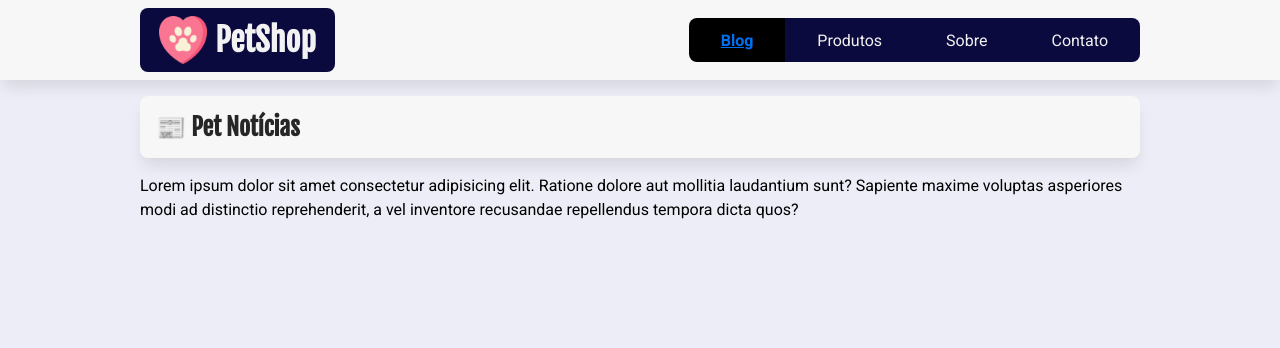
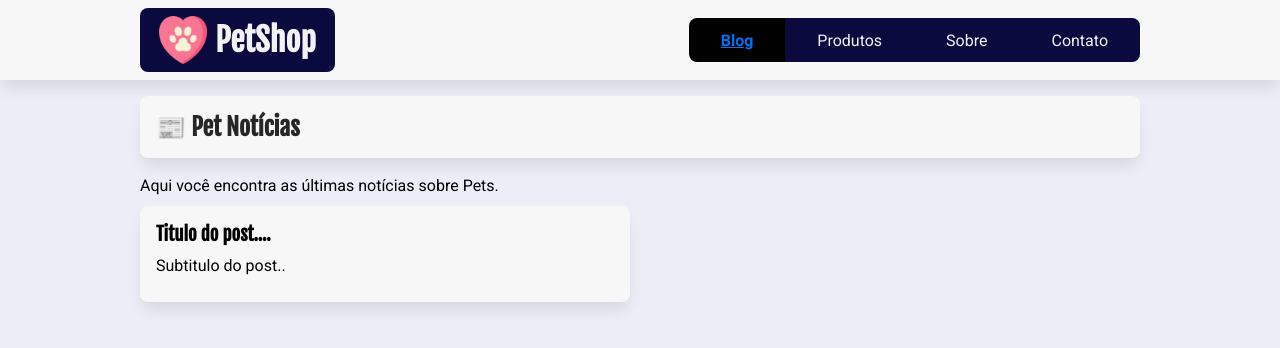
Before and after one commit to VanessaBaldin1/petshop, a Next.js app: page / in a window 1280 px wide. Shown: the top 348 px of the page. Built offline with nearby package versions, Linux system fonts and the light colour scheme.

Commit message:
Cria componente ListaPost e estilização do module.css

```diff
--- a/src/app/page.tsx
+++ b/src/app/page.tsx
@@ -1,3 +1,5 @@
+//src/app/page.tsx
+import ListaPosts from "@/components/ListaPosts";
 import estilos from "./page.module.css";
 
 export default function Home() {
@@ -5,12 +7,9 @@ export default function Home() {
     <section className={estilos.conteudo}>
       <h2>Pet Notícias</h2>
 
-      <p>
-        Lorem ipsum dolor sit amet consectetur adipisicing elit. Ratione dolore
-        aut mollitia laudantium sunt? Sapiente maxime voluptas asperiores modi
-        ad distinctio reprehenderit, a vel inventore recusandae repellendus
-        tempora dicta quos?
-      </p>
+      <p>Aqui você encontra as últimas notícias sobre Pets.</p>
+
+      <ListaPosts />
     </section>
   );
 }
--- /dev/null
+++ b/src/components/ListaPosts.module.css
@@ -0,0 +1,51 @@
+.posts {
+  article {
+    padding: 1rem;
+    background-color: #f7f7f7;
+    box-shadow: var(--sombra-box);
+    border-radius: var(--borda-arredondada);
+    margin-bottom: 1rem;
+    transition: transform 300ms;
+  }
+
+  a {
+    text-decoration: none;
+    color: #0c0c0d;
+  }
+
+  a:hover,
+  a:focus {
+    color: #2320c9;
+  }
+
+  /* Quando um link contido no article/post receber foco do teclado,
+transformará o link em um botão com destaque.
+    O :focus-visible é um seletor CSS que aplica estilos apenas quando o elemento recebe foco
+de teclado, evitando que o estilo seja aplicado quando o elemento é focado com o mouse.
+    */
+  a:focus-visible {
+    outline-color: var(--cor-secundaria);
+    outline-width: 1px;
+    outline-offset: 10px;
+  }
+
+  /* Quando um link contido no article/post receber foco do teclado,
+também acionará a transformação.
+
+O :has() permite selecionar um elemento com base na existência de um seletor dentro dele. O > é um seletor de filho direto em CSS. Portanto, a ideia por trás de article:has(> a:focus) seria selecionar um elemento <article> que contém um elemento <a> focado dentro dele. */
+  article:has(> a:focus),
+  article:hover {
+    cursor: pointer;
+    transform: scale(1.05);
+  }
+
+  @media screen and (min-width: 500px) {
+    display: flex;
+    justify-content: space-between;
+    flex-wrap: wrap;
+
+    article {
+      width: 49%;
+    }
+  }
+}
--- /dev/null
+++ b/src/components/ListaPosts.tsx
@@ -0,0 +1,14 @@
+//src/components/ListaPosts.tsx
+
+import estilos from "./ListaPosts.module.css";
+
+export default function ListaPosts() {
+  return (
+    <div className={estilos.posts}>
+      <article>
+        <h3>Titulo do post....</h3>
+        <p>Subtitulo do post..</p>
+      </article>
+    </div>
+  );
+}
```
